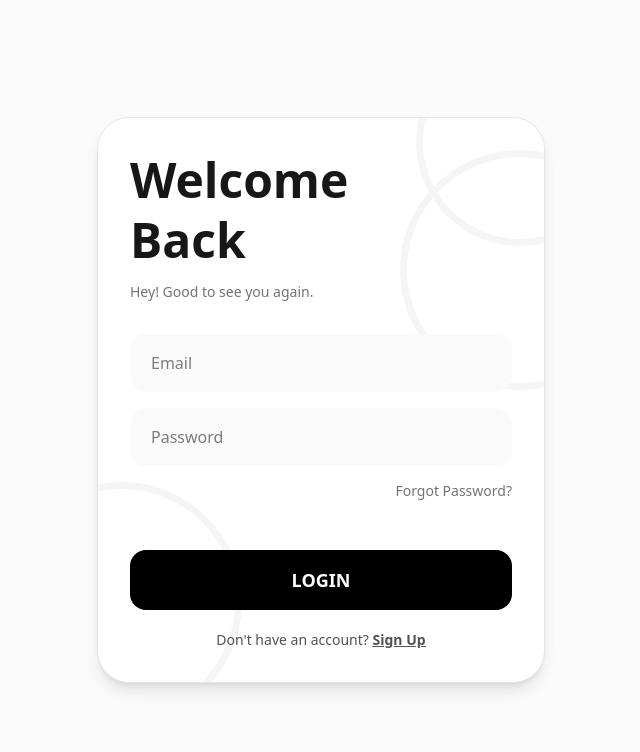
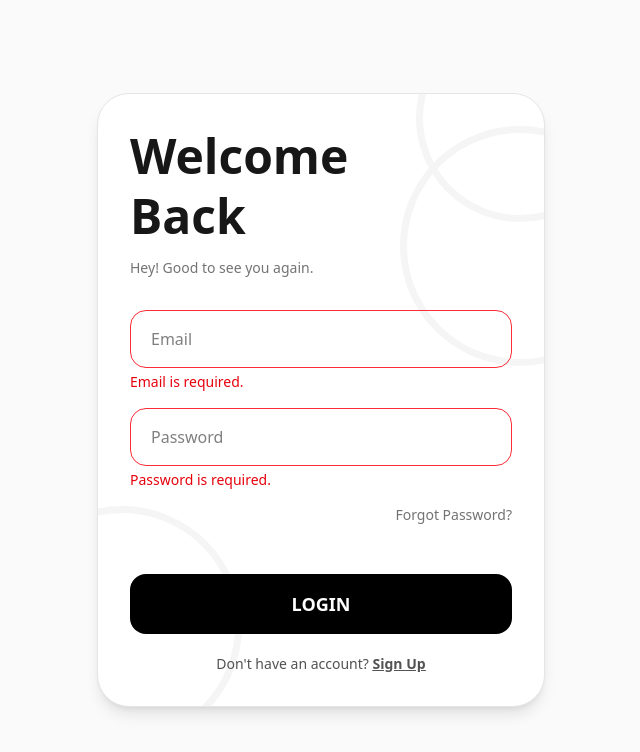
Before and after one commit to Aisha-shaikh578/CampusVault, a Next.js app: page /login in a window 1280 px wide. Both pictures are taken after a click on the button "LOGIN". Shown: the top 752 px of the page, without its empty margins (319-959 px from the left). Built offline with nearby package versions, Linux system fonts and the light colour scheme; no server answers.

Commit message:
Added validation messages and toast notifications for login page

```diff
--- a/app/login/page.tsx
+++ b/app/login/page.tsx
@@ -1,25 +1,96 @@
 'use client'
 
 import { auth } from "@/firebase";
+import { FirebaseError } from "firebase/app";
 import { signInWithEmailAndPassword } from "firebase/auth";
 import Link from "next/link";
 import { useRouter } from "next/navigation";
-import { useState } from "react";
+import { useState, type ChangeEvent } from "react";
+import { toast } from "react-hot-toast";
+
+interface FormErrors {
+  email?: string;
+  password?: string;
+}
 
 export default function LoginPage() {
   const [email, setEmail] = useState('');
   const [password, setPassword] = useState('');
+  const [errors, setErrors] = useState<FormErrors>({});
+  const [isLoading, setIsLoading] = useState(false);
   const router = useRouter();
 
+  const handleEmail = (e: ChangeEvent<HTMLInputElement>) => {
+    setEmail(e.target.value);
+    setErrors((prev) => ({ ...prev, email: undefined }));
+  };
+
+  const handlePassword = (e: ChangeEvent<HTMLInputElement>) => {
+    setPassword(e.target.value);
+    setErrors((prev) => ({ ...prev, password: undefined }));
+  };
+
+  const getFirebaseErrorMessage = (error: FirebaseError) => {
+    switch (error.code) {
+      case 'auth/invalid-email':
+        return 'Please enter a valid email.';
+      case 'auth/user-disabled':
+        return 'This account has been disabled.';
+      case 'auth/user-not-found':
+        return 'No account found with this email.';
+      case 'auth/wrong-password':
+        return 'Incorrect password. Please try again.';
+      case 'auth/invalid-credential':
+        return 'The email or password is incorrect.';
+      default:
+        return error.message;
+    }
+  };
+
+  const validateForm = (): FormErrors => {
+    const nextErrors: FormErrors = {};
+    const trimmedEmail = email.trim();
+
+    if (!trimmedEmail) {
+      nextErrors.email = 'Email is required.';
+    } else if (!/^[^\s@]+@[^\s@]+\.[^\s@]+$/.test(trimmedEmail)) {
+      nextErrors.email = 'Please enter a valid email address.';
+    }
+
+    if (!password) {
+      nextErrors.password = 'Password is required.';
+    }
+
+    return nextErrors;
+  };
+
   const handleLogIn = async () => {
+    if (isLoading) return;
+
+    const validationErrors = validateForm();
+    setErrors(validationErrors);
+
+    if (Object.keys(validationErrors).length > 0) {
+      return;
+    }
+
+    setIsLoading(true);
+
     try {
-      const userCredentials = await signInWithEmailAndPassword(auth, email, password)
-      console.log(userCredentials)
-      router.push("/dashboard")
-    } catch (err) {
-      console.log(err)
+      await signInWithEmailAndPassword(auth, email.trim(), password);
+      toast.success('Login successful.');
+      router.push('/dashboard');
+    } catch (error) {
+      const message = error instanceof FirebaseError
+        ? getFirebaseErrorMessage(error)
+        : 'An unexpected error occurred while logging in.';
+
+      toast.error(message);
+    } finally {
+      setIsLoading(false);
     }
-  }
+  };
+
   return (
     <main className="min-h-screen bg-neutral-50 flex items-center justify-center px-4 py-10">
       <div className="w-full max-w-md">
@@ -43,43 +114,27 @@ export default function LoginPage() {
 
             {/* Form UI */}
             <div className="mt-8 space-y-4">
+              <div>
                 <input
                   type="email"
                   placeholder="Email"
-                className="
-                  w-full
-                  rounded-2xl
-                  bg-neutral-50
-                  px-5
-                  py-4
-                  outline-none
-                  border
-                  border-transparent
-                  focus:border-neutral-300
-                  transition
-                "
+                  className={`w-full rounded-2xl border px-5 py-4 outline-none transition ${errors.email ? 'border-red-500 focus:border-red-500' : 'border-neutral-300 focus:border-neutral-900'}`}
                   value={email}
-                onChange={(e) => setEmail(e.target.value)}
+                  onChange={handleEmail}
                 />
+                {errors.email && <p className="mt-1 text-sm text-red-600">{errors.email}</p>}
+              </div>
 
+              <div>
                 <input
                   type="password"
                   placeholder="Password"
-                className="
-                  w-full
-                  rounded-2xl
-                  bg-neutral-50
-                  px-5
-                  py-4
-                  outline-none
-                  border
-                  border-transparent
-                  focus:border-neutral-300
-                  transition
-                "
+                  className={`w-full rounded-2xl border px-5 py-4 outline-none transition ${errors.password ? 'border-red-500 focus:border-red-500' : 'border-neutral-300 focus:border-neutral-900'}`}
                   value={password}
-                onChange={(e) => setPassword(e.target.value)}
+                  onChange={handlePassword}
                 />
+                {errors.password && <p className="mt-1 text-sm text-red-600">{errors.password}</p>}
+              </div>
             </div>
 
             {/* Forgot Password */}
@@ -105,10 +160,13 @@ export default function LoginPage() {
                     hover:opacity-90
                     cursor-pointer
                     transition
+                    disabled:cursor-not-allowed
+                    disabled:opacity-70
                   "
                   onClick={handleLogIn}
+                  disabled={isLoading}
                 >
-                  LOGIN
+                  {isLoading ? 'Logging in...' : 'LOGIN'}
                 </button>
 
                 <p className="mt-5 text-sm text-neutral-600">
```
Lines whose indentation alone changed are shown as unchanged.
